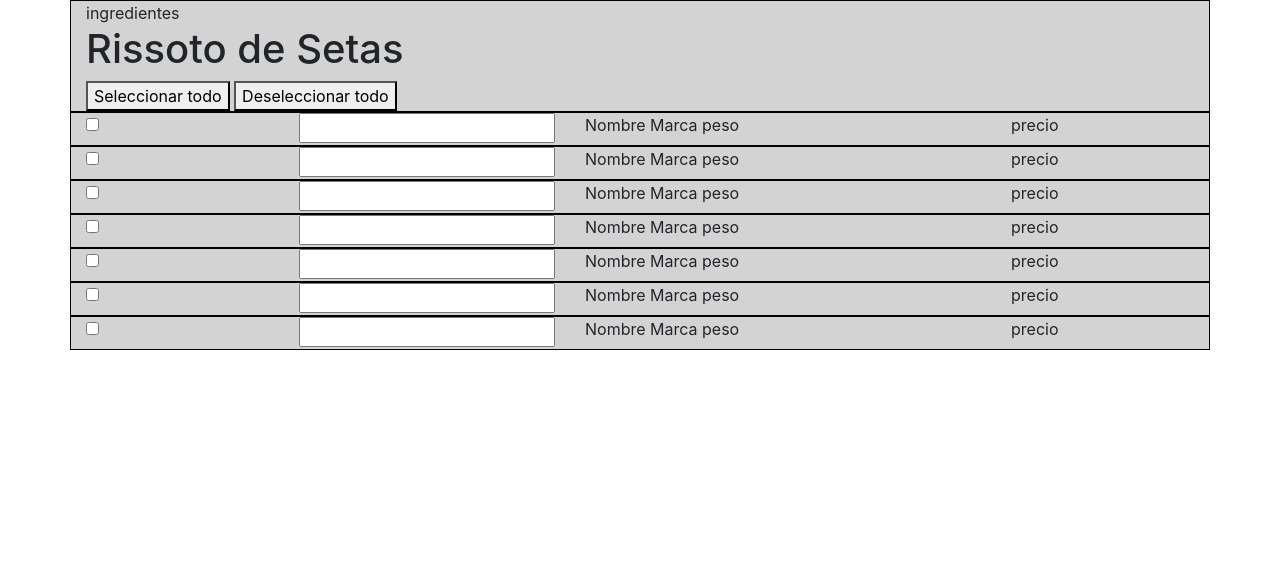
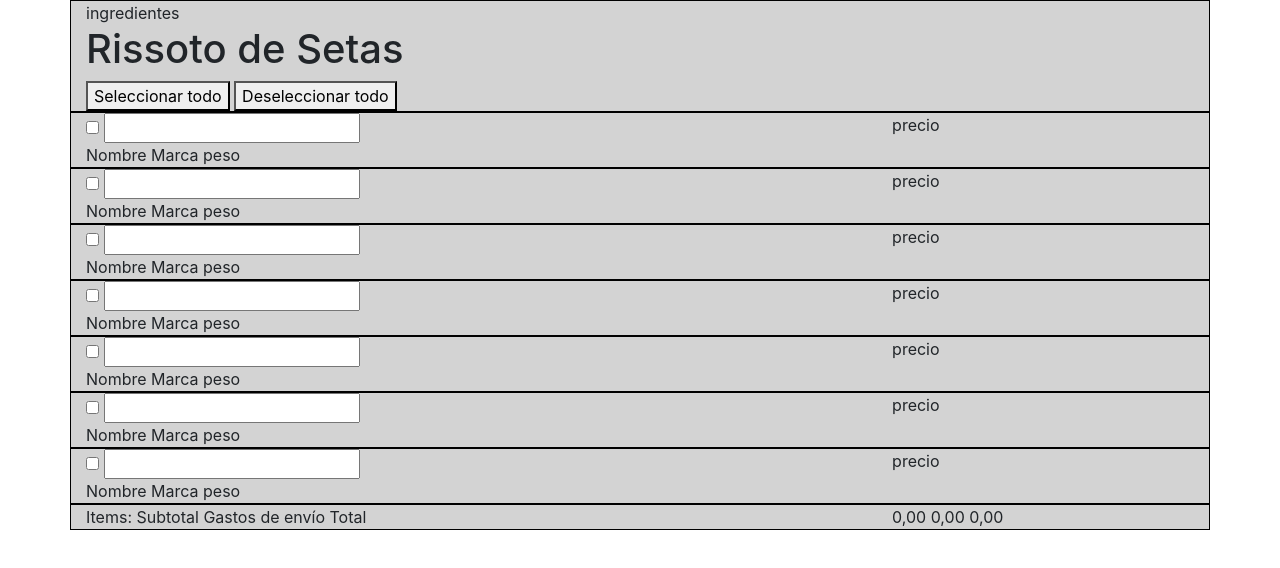
Before and after one commit to bismilahlf/f-online-risotto-de-setas-bismilahlf, a website: page index.html in a window 1280 px wide. Drawn offline with nearby package versions, Linux system fonts and the light colour scheme.

Commit message:
Fix layout

```diff
--- a/index.html
+++ b/index.html
@@ -21,13 +21,9 @@
     </div>
 
 		<div class="row iten-wrapper">
-      <div class="col form-check">
+      <div class="col">
 				<input class="" type="checkbox" value="" id="defaultCheck1">
-      </div>
-      <div class="col item-quantity">
 				<input type="number">
-      </div>
-      <div class="col">
 				<span class="item-name">
 						Nombre
 					</span>
@@ -38,20 +34,16 @@
 						peso
 					</span>
 			</div>
-			<div class="col"></div>
+			<div class="col-5"></div>
       <div class="col">
         precio
       </div>
 		</div>
 
 		<div class="row iten-wrapper">
-				<div class="col form-check">
+			<div class="col">
 				<input class="" type="checkbox" value="" id="defaultCheck1">
-				</div>
-				<div class="col item-quantity">
 				<input type="number">
-				</div>
-				<div class="col">
 				<span class="item-name">
 						Nombre
 					</span>
@@ -62,20 +54,16 @@
 						peso
 					</span>
 			</div>
-				<div class="col"></div>
+			<div class="col-5"></div>
 			<div class="col">
 				precio
 			</div>
 		</div>
 
 		<div class="row iten-wrapper">
-				<div class="col form-check">
+			<div class="col">
 				<input class="" type="checkbox" value="" id="defaultCheck1">
-				</div>
-				<div class="col item-quantity">
 				<input type="number">
-				</div>
-				<div class="col">
 				<span class="item-name">
 						Nombre
 					</span>
@@ -86,20 +74,16 @@
 						peso
 					</span>
 			</div>
-				<div class="col"></div>
+			<div class="col-5"></div>
 			<div class="col">
 				precio
 			</div>
 		</div>
 
 		<div class="row iten-wrapper">
-				<div class="col form-check">
+			<div class="col">
 				<input class="" type="checkbox" value="" id="defaultCheck1">
-				</div>
-				<div class="col item-quantity">
 				<input type="number">
-				</div>
-				<div class="col">
 				<span class="item-name">
 						Nombre
 					</span>
@@ -110,20 +94,16 @@
 						peso
 					</span>
 			</div>
-				<div class="col"></div>
+			<div class="col-5"></div>
 			<div class="col">
 				precio
 			</div>
 		</div>
 
 		<div class="row iten-wrapper">
-				<div class="col form-check">
+			<div class="col">
 				<input class="" type="checkbox" value="" id="defaultCheck1">
-				</div>
-				<div class="col item-quantity">
 				<input type="number">
-				</div>
-				<div class="col">
 				<span class="item-name">
 						Nombre
 					</span>
@@ -134,20 +114,16 @@
 						peso
 					</span>
 			</div>
-				<div class="col"></div>
+			<div class="col-5"></div>
 			<div class="col">
 				precio
 			</div>
 	</div>
 
 	<div class="row iten-wrapper">
-				<div class="col form-check">
+		<div class="col">
 			<input class="" type="checkbox" value="" id="defaultCheck1">
-				</div>
-				<div class="col item-quantity">
 			<input type="number">
-				</div>
-				<div class="col">
 			<span class="item-name">
 					Nombre
 				</span>
@@ -158,20 +134,16 @@
 					peso
 				</span>
 		</div>
-				<div class="col"></div>
+		<div class="col-5"></div>
 		<div class="col">
 			precio
 		</div>
 	</div>
 
 	<div class="row iten-wrapper">
-				<div class="col form-check">
+		<div class="col">
 			<input class="" type="checkbox" value="" id="defaultCheck1">
-				</div>
-				<div class="col item-quantity">
 			<input type="number">
-				</div>
-				<div class="col">
 			<span class="item-name">
 					Nombre
 				</span>
@@ -182,9 +154,24 @@
 					peso
 				</span>
 		</div>
-				<div class="col"></div>
+		<div class="col-5"></div>
 		<div class="col">
 			precio
+		</div>
+	</div>
+
+	<div class="row">
+		<div class="col">
+			<span>Items:</span>
+			<span>Subtotal</span>
+			<span>Gastos de envío</span>
+			<span>Total</span>
+		</div>
+		<div class="col-5"></div>
+		<div class="col">
+			<span>0,00</span>
+			<span>0,00</span>
+			<span>0,00</span>
 		</div>
 	</div>
 
```
Lines whose indentation alone changed are shown as unchanged.
